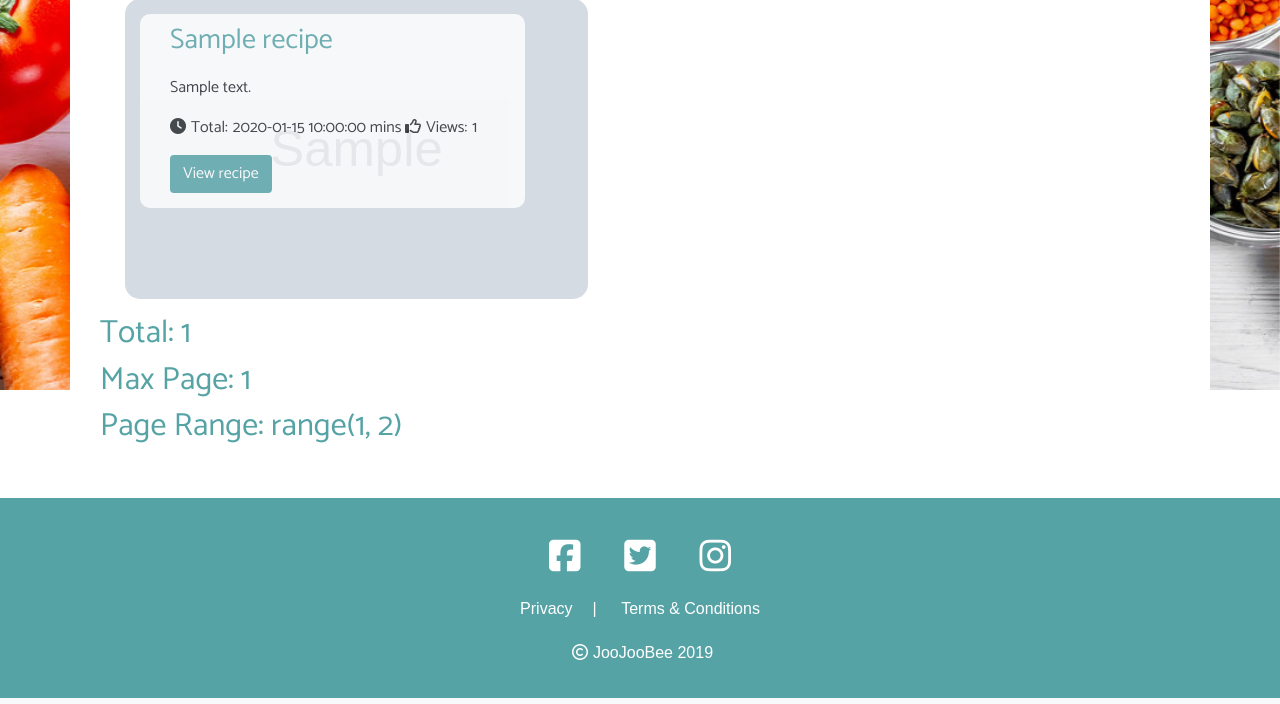
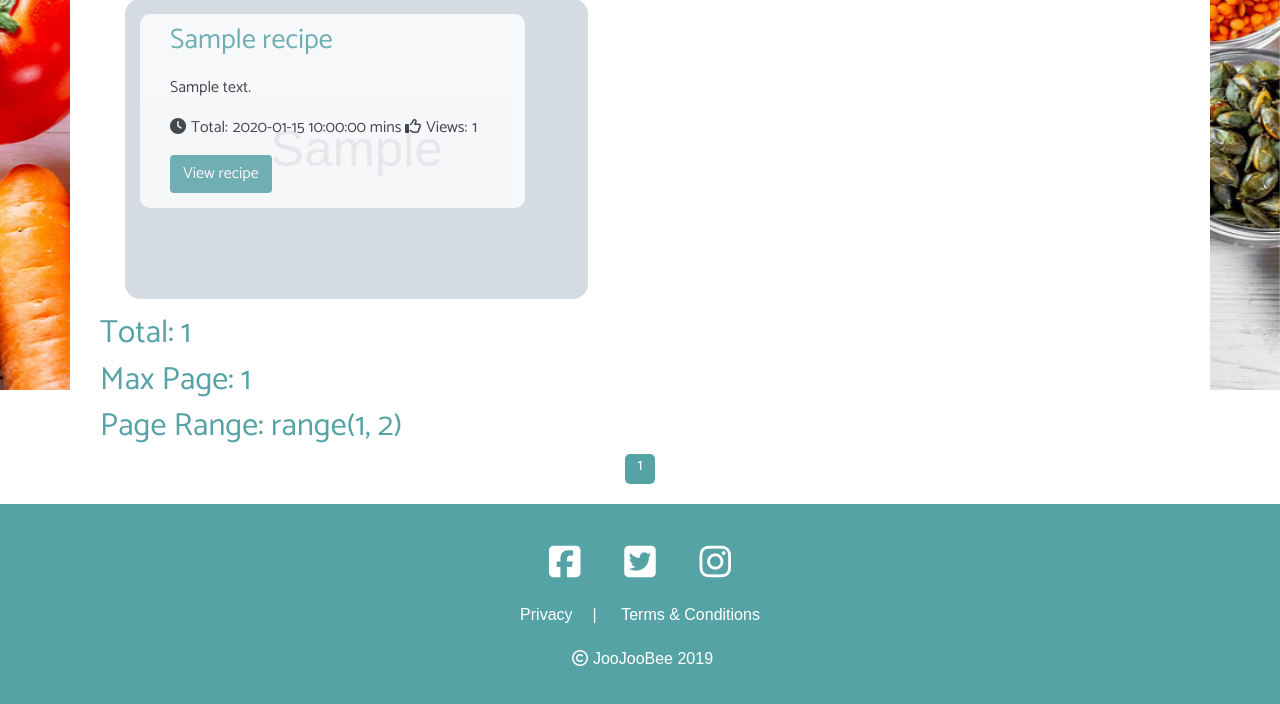
Before and after one commit to Joojoobee87/Whats4T, a Flask app: page /get_recipes in a window 1280 px wide. Shown: the part 410-1114 px from the top of the page. Run offline with Flask 2, Linux system fonts and the light colour scheme; grey boxes marked "Sample" are stand-in pictures; a database or web service that is not in the repository returns one stand-in record (values such as "Sample title"); some libraries are stand-ins or nearby versions; some web fonts are replaced.

Commit message:
styled pagination buttons in keeping with theme and aligned centralto page

```diff
--- a/static/css/style.css
+++ b/static/css/style.css
@@ -49,6 +49,22 @@ body {
 h2 {
     color: #56A3A6;
     font-style: bold;
+}
+
+.page-numbers-container {
+    display: block;
+    position: relative;
+    text-align: center;
+}
+
+.page-numbers {
+    display: inline-block;
+    background-color: #56A3A6;
+    color: white;
+    text-align: center;
+    height: 30px;
+    width: 30px;
+    border-radius: 5px;
 }
 
 /*---------Home-------------*/
```
